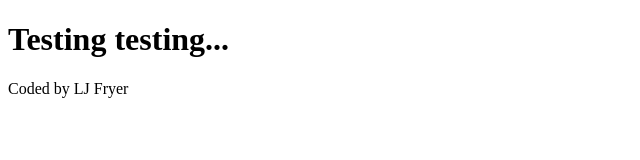
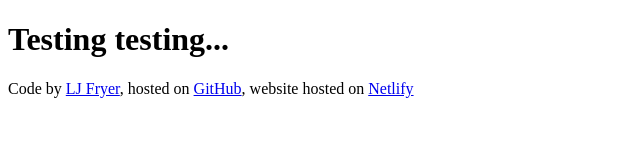
Before and after one commit to LJ-Fryer/weather-forecast-app, a plain HTML site: page index.html in a window 1280 px wide. Shown: the whole page, without its empty margins (0-640 px from the left). Drawn offline with Linux system fonts and the light colour scheme.

Commit message:
added footer links for github and netlify

```diff
--- a/index.html
+++ b/index.html
@@ -7,6 +7,17 @@
   </head>
   <body>
     <h1>Testing testing...</h1>
-    <footer>Coded by LJ Fryer</footer>
+    <footer>
+      Code by <a href="https://github.com/" target="_blank">LJ Fryer</a>, hosted
+      on
+      <a href="https://github.com/LJ-Fryer/weather-forecast-app" target="_blank"
+        >GitHub</a
+      >, website hosted on
+      <a
+        href="https://app.netlify.com/sites/weather-app-ljf/overview"
+        target="_blank"
+        >Netlify</a
+      >
+    </footer>
   </body>
 </html>
```
